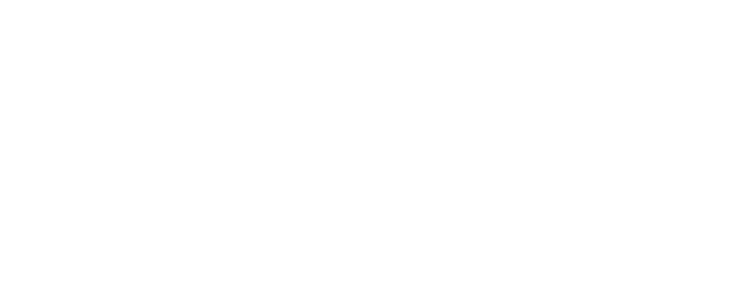
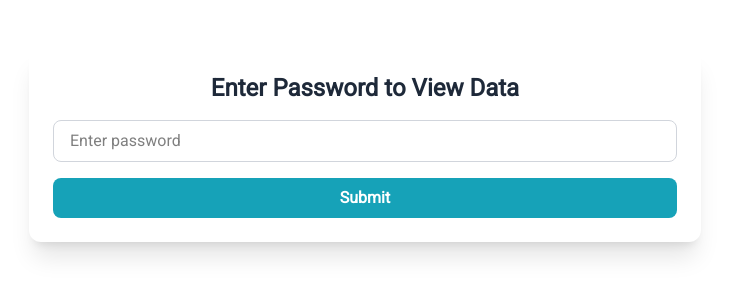
Before and after one commit to Rawan-abdelfattah/hayyan, a React (Vite) app: page /data in a window 1280 px wide. Before the commit this address had no page. Shown: the top 300 px of the page, without its empty margins (275-1004 px from the left). Built offline with nearby package versions, Linux system fonts and the light colour scheme.

Commit message:
show data

```diff
--- a/src/App.jsx
+++ b/src/App.jsx
@@ -1,6 +1,7 @@
 import { BrowserRouter as Router, Routes, Route } from "react-router-dom";
 import { Hayyan } from "./pages/Hayyan";
 import ThankYouHayyan from "./pages/ThankYouHayyan";
+import { SheetsData } from "./pages/SheetsData";
 
 
 function App() {
@@ -9,6 +10,7 @@
       <Routes>
         <Route path="/" element={<Hayyan />} />
         <Route path="/thank-you-hayyan" element={<ThankYouHayyan />} />
+        <Route path="/data" element={<SheetsData />} />
       </Routes>
     </Router>
   );
--- /dev/null
+++ b/src/pages/SheetsData.jsx
@@ -0,0 +1,107 @@
+import React, { useEffect, useState } from "react";
+
+export const SheetsData = () => {
+  const [password, setPassword] = useState("");
+  const [isAuthenticated, setIsAuthenticated] = useState(false);
+  const [data, setData] = useState([]);
+  const [loading, setLoading] = useState(false);
+
+  const handlePasswordSubmit = () => {
+    if (password === "1234") {
+      setIsAuthenticated(true);
+    } else {
+      alert("Incorrect password");
+    }
+  };
+
+  useEffect(() => {
+    if (isAuthenticated) {
+      setLoading(true);
+      fetch(
+        "https://api.sheetbest.com/sheets/ef221e6f-a3b4-4623-b9d0-efdfc443202f"
+      )
+        .then((response) => {
+          if (!response.ok) throw new Error("Failed to fetch data");
+          return response.json();
+        })
+        .then((jsonData) => {
+          setData(jsonData);
+          setLoading(false);
+        })
+        .catch((error) => {
+          console.error("Error fetching data:", error);
+          setLoading(false);
+        });
+    }
+  }, [isAuthenticated]);
+
+  return (
+    <div className="w-full px-4 py-12">
+      {!isAuthenticated ? (
+        <div className="max-w-2xl mx-auto  bg-white shadow-xl p-6 rounded-xl text-center">
+          <h2 className="text-2xl font-semibold mb-4 text-gray-800">
+            Enter Password to View Data
+          </h2>
+          <input
+            type="password"
+            value={password}
+            onChange={(e) => setPassword(e.target.value)}
+            className="w-full px-4 py-2 border border-gray-300 rounded-lg mb-4 focus:outline-none focus:ring-2 focus:ring-blue-500"
+            placeholder="Enter password"
+          />
+          <button
+            onClick={handlePasswordSubmit}
+            className="w-full !bg-[#16A2B8] hover:bg-blue-600 text-white font-semibold py-2 px-4 rounded-lg transition"
+          >
+            Submit
+          </button>
+        </div>
+      ) : loading ? (
+        <p className="text-center text-gray-500">Loading data...</p>
+      ) : (
+        <div className="w-full max-w-7xl mx-auto px-4 sm:px-6 lg:px-8 py-8">
+          <h1 className="text-3xl font-semibold mb-6 text-center text-gray-800">
+            Hayyan Data
+          </h1>
+
+          <div className="overflow-x-auto ">
+            <div className="overflow-x-auto bg-white shadow-xl rounded-xl">
+              <table className="w-full table-auto divide-y divide-gray-200">
+                <thead className="bg-gray-100">
+                  <tr>
+                    {data[0] &&
+                      Object.keys(data[0]).map((key) => (
+                        <th
+                          key={key}
+                          className="px-4 py-3 text-center text-xs font-semibold text-gray-600 uppercase tracking-wide"
+                        >
+                          {key}
+                        </th>
+                      ))}
+                  </tr>
+                </thead>
+                <tbody className="divide-y divide-gray-100">
+                  {data.map((row, index) => (
+                    <tr
+                      key={index}
+                      className="hover:bg-gray-50 transition duration-150"
+                    >
+                      {Object.values(row).map((value, idx) => (
+                        <td
+                          key={idx}
+                          className="px-4 py-3 text-sm text-center text-gray-700 whitespace-nowrap"
+                        >
+                          {value ? value : "__"}
+                        </td>
+                      ))}
+                    </tr>
+                  ))}
+                </tbody>
+              </table>
+            </div>
+          </div>
+        </div>
+      )}
+    </div>
+  );
+};
```
